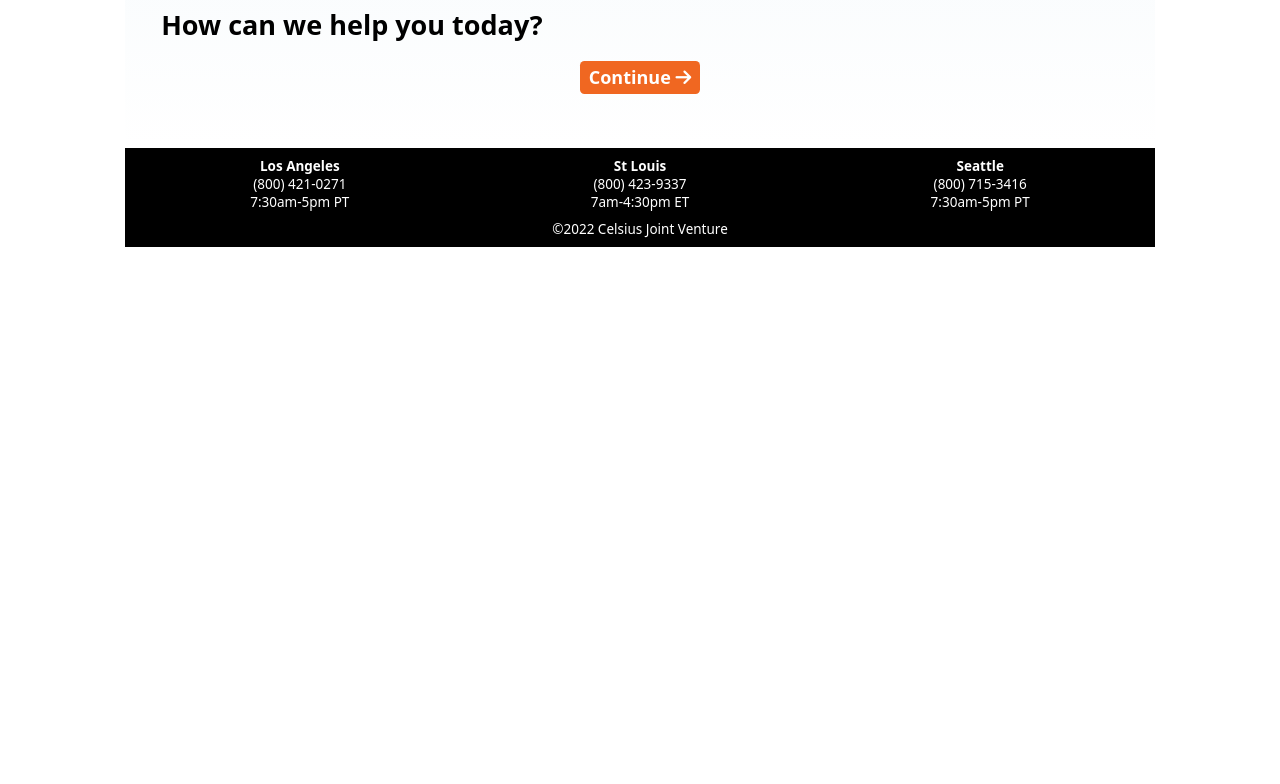
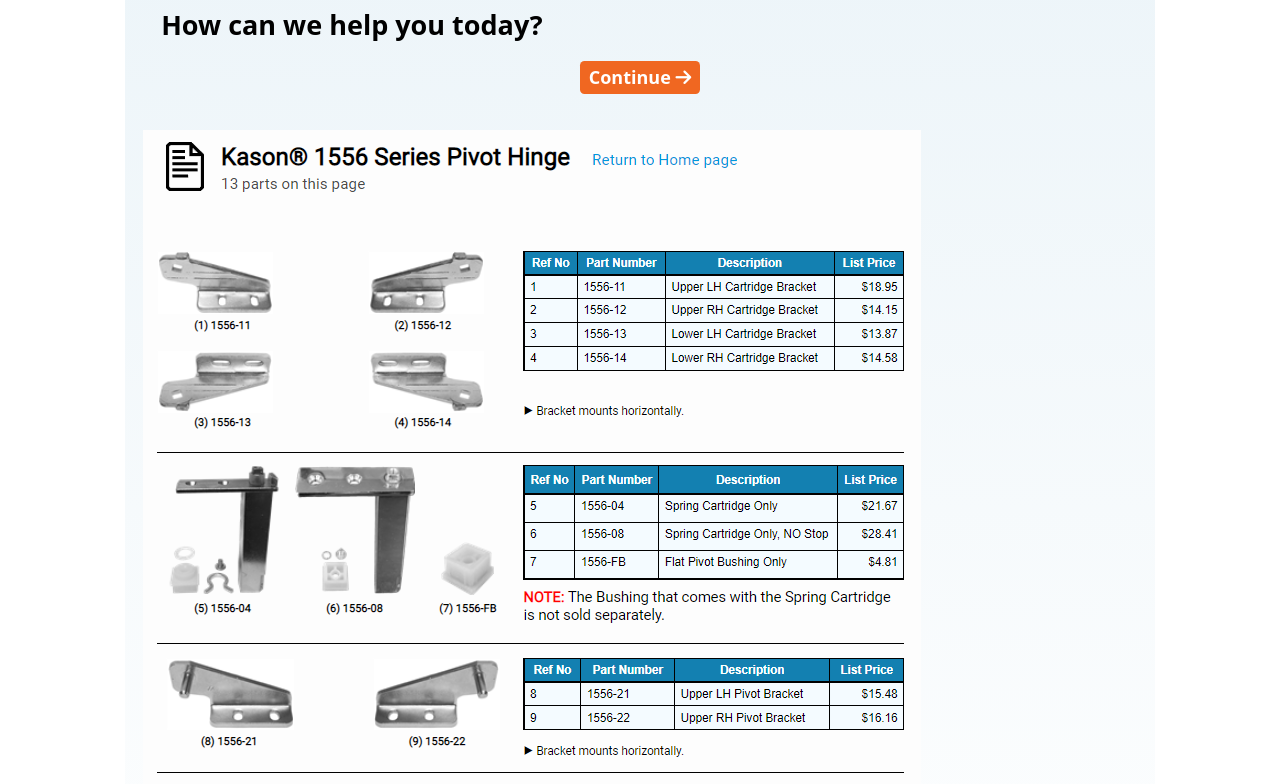
Before and after one commit to jaycincotta/concierge-v1, a React (Create React App) app: page /welcome in a window 1280 px wide. Shown: the part 1040-1824 px from the top of the page. Before the commit the page ends 1287 px from the top, so only its background shows below. Built offline with nearby package versions, Linux system fonts and the light colour scheme; some icons are missing.

Commit message:
Test catalogpage

```diff
--- a/src/routes/Welcome.js
+++ b/src/routes/Welcome.js
@@ -39,6 +39,7 @@ export default function Welcome() {
                             <Link to="/"><button>Continue <i className="fa-solid fa-arrow-right" /></button></Link>
                         </div>
                     </div>
+                    <img src="/images/catalogpage.png" alt=""/>
                 </>
             </TaskStep>
         </Task>
```
Also changed, not shown: public/images/catalogpage.png (added).
